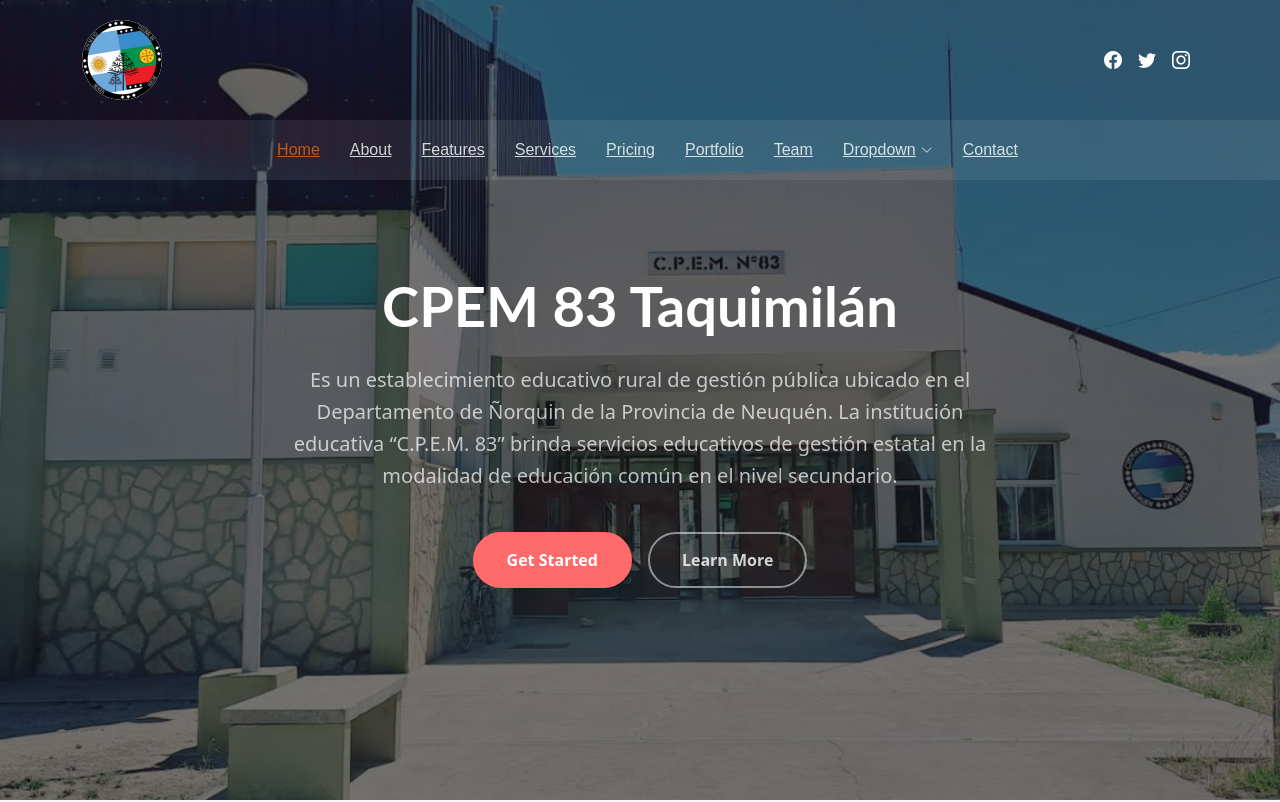
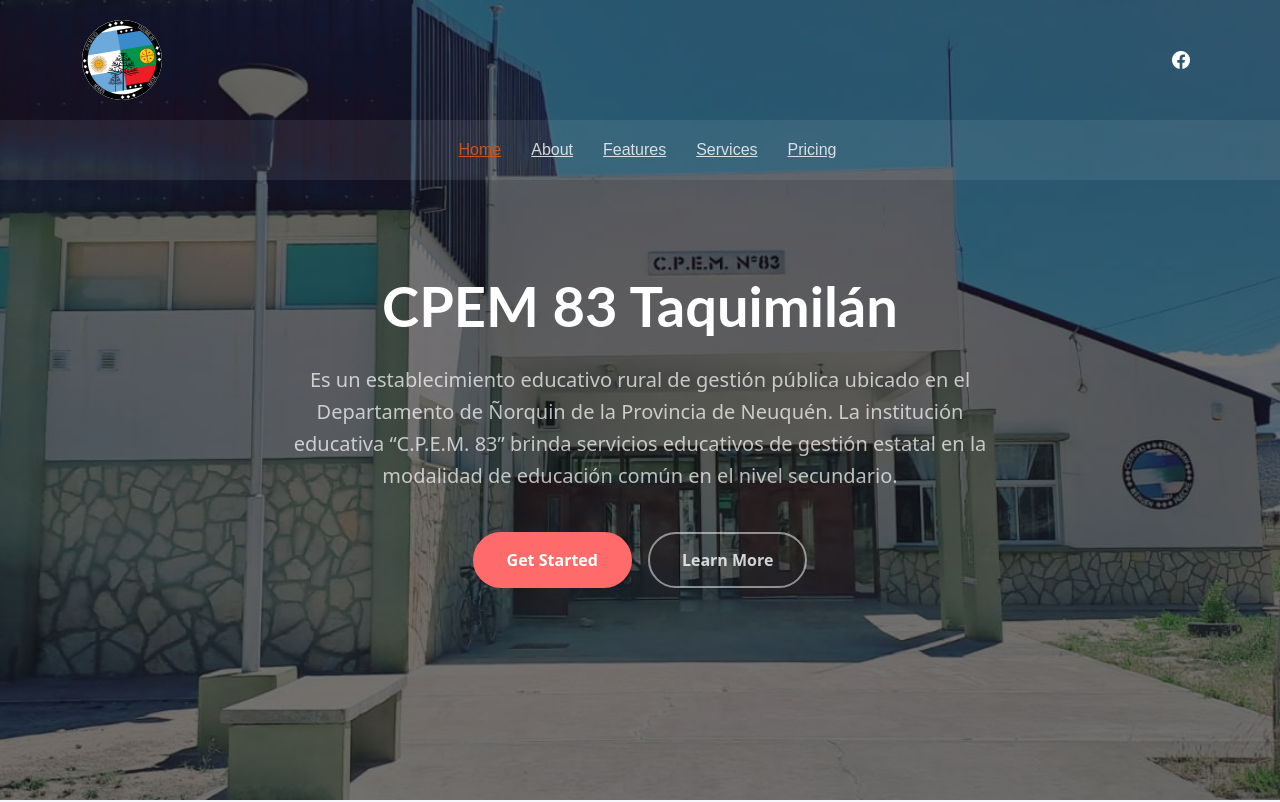
Before and after one commit to ThomasM-dev/cpem83, a React (Vite) app: page / in a window 1280 px wide. Shown: the top 802 px of the page. Built offline with nearby package versions, Linux system fonts and the light colour scheme.

Commit message:
improve navbar scroll effect

```diff
--- a/src/components/NavBar/NavBar.css
+++ b/src/components/NavBar/NavBar.css
@@ -539,7 +539,7 @@ h6 {
     transition: 0.3s;
     border-radius: 4px;
     z-index: 99;
-    box-shadow: 0px 0px 30px rgba(0, 0, 0, 0.1);
+    box-shadow: 0px 0px 30px rgba(0, 0, 0, 0.3);
   }
 
   .navmenu .dropdown ul li {
@@ -771,6 +771,8 @@ h6 {
 }
 
 
-.scrolled .header {
-  --background-color: #1a1715;
+.header.solid {
+  background-color: rgba(0, 0, 0, 0.5);
+  backdrop-filter: blur(10px);
+  -webkit-backdrop-filter: blur(10px);
 }
--- a/src/components/NavBar/index.jsx
+++ b/src/components/NavBar/index.jsx
@@ -1,24 +1,47 @@
+import React, { useState, useEffect } from "react";
 import "./NavBar.css";
 
 const NavBar = () => {
+  const [scrolled, setScrolled] = useState(false);
+
+  useEffect(() => {
+    const handleScroll = () => {
+      if (window.scrollY > 50) {
+        setScrolled(true);
+      } else {
+        setScrolled(false);
+      }
+    };
+
+    window.addEventListener("scroll", handleScroll);
+
+    // Limpieza del evento al desmontar
+    return () => {
+      window.removeEventListener("scroll", handleScroll);
+    };
+  }, []);
+
   return (
-    <header id="header" className="header fixed-top">
+    <header
+      id="header"
+      className={`header fixed-top ${scrolled ? "solid" : ""}`}
+    >
       <div className="container-fluid container-xl position-relative">
         <div className="top-row d-flex align-items-center justify-content-between">
           <a href="index.html" className="logo d-flex align-items-center">
-            <img className="sitlog" src="/logo_cpem.png" alt="Logo de la institucion" />
+            <img
+              className="sitlog"
+              src="/logo_cpem.png"
+              alt="Logo de la institucion"
+            />
           </a>
-
           <div className="d-flex align-items-center">
             <div className="social-links">
-              <a href="#" className="facebook">
+              <a
+                href="https://www.facebook.com/cpem.taquimilan.2025"
+                className="facebook"
+              >
                 <i className="bi bi-facebook"></i>
-              </a>
-              <a href="#" className="twitter">
-                <i className="bi bi-twitter"></i>
-              </a>
-              <a href="#" className="instagram">
-                <i className="bi bi-instagram"></i>
               </a>
             </div>
           </div>
@@ -46,58 +69,6 @@ const NavBar = () => {
               <li>
                 <a href="#pricing">Pricing</a>
               </li>
-              <li>
-                <a href="#portfolio">Portfolio</a>
-              </li>
-              <li>
-                <a href="#team">Team</a>
-              </li>
-              <li className="dropdown">
-                <a href="#">
-                  <span>Dropdown</span>
-                  <i className="bi bi-chevron-down toggle-dropdown"></i>
-                </a>
-                <ul>
-                  <li>
-                    <a href="#">Dropdown 1</a>
-                  </li>
-                  <li className="dropdown">
-                    <a href="#">
-                      <span>Deep Dropdown</span>
-                      <i className="bi bi-chevron-down toggle-dropdown"></i>
-                    </a>
-                    <ul>
-                      <li>
-                        <a href="#">Deep Dropdown 1</a>
-                      </li>
-                      <li>
-                        <a href="#">Deep Dropdown 2</a>
-                      </li>
-                      <li>
-                        <a href="#">Deep Dropdown 3</a>
-                      </li>
-                      <li>
-                        <a href="#">Deep Dropdown 4</a>
-                      </li>
-                      <li>
-                        <a href="#">Deep Dropdown 5</a>
-                      </li>
-                    </ul>
-                  </li>
-                  <li>
-                    <a href="#">Dropdown 2</a>
-                  </li>
-                  <li>
-                    <a href="#">Dropdown 3</a>
-                  </li>
-                  <li>
-                    <a href="#">Dropdown 4</a>
-                  </li>
-                </ul>
-              </li>
-              <li>
-                <a href="#contact">Contact</a>
-              </li>
             </ul>
             <i className="mobile-nav-toggle d-xl-none bi bi-list"></i>
           </nav>
```
